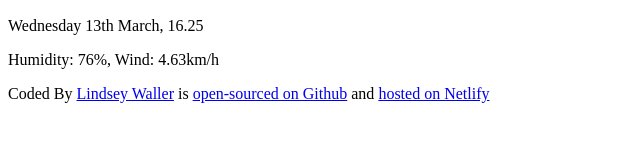
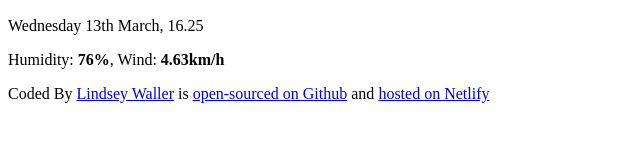
Before and after one commit to cheesymash/She-Codes-Plus-Final-Project, a plain HTML site: page index.html in a window 1280 px wide. Shown: the part 157-298 px from the top of the page, 0-640 px from the left. Drawn offline with Linux system fonts and the light colour scheme.

Commit message:
gave units in <p> a <strong> tag

```diff
--- a/index.html
+++ b/index.html
@@ -26,7 +26,7 @@
           <h2>°C</h2>
         </div>
         <p>Wednesday 13th March, 16.25</p>
-        <p>Humidity: 76%, Wind: 4.63km/h</p>
+        <p>Humidity: <strong>76%</strong>, Wind: <strong>4.63km/h</strong></p>
       </main>
       <footer>
         Coded By
```
